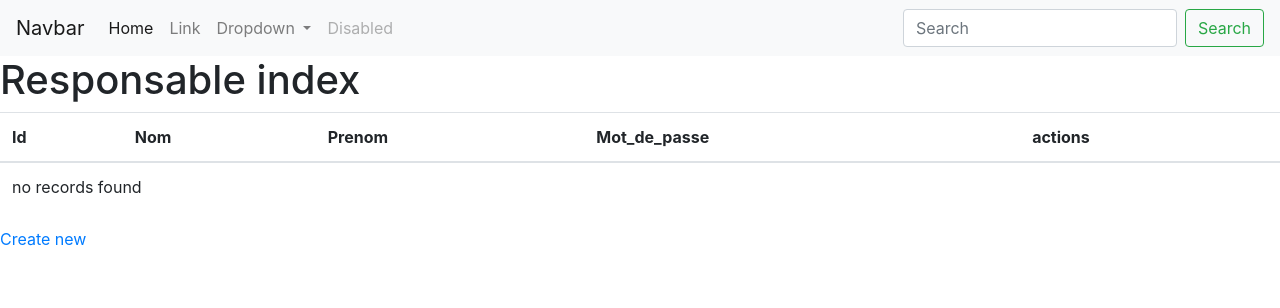
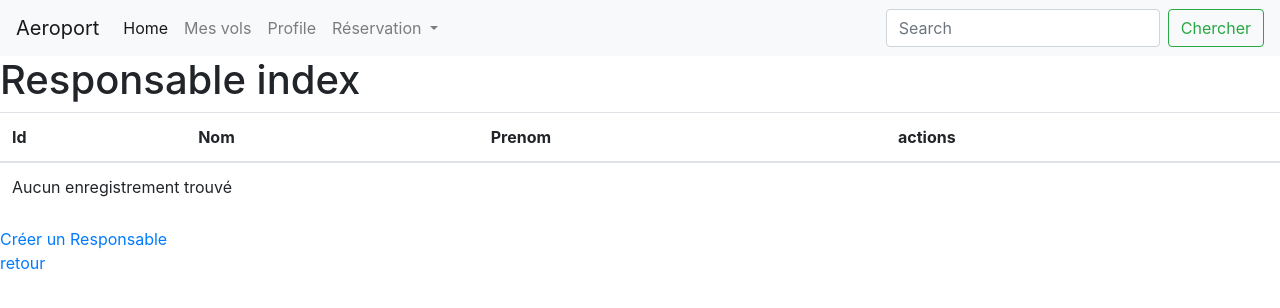
Before and after one commit to KevCheri/Aeroport, a Symfony app: template templates/responsable/index.html.twig in a window 1280 px wide. Shown: the top 308 px of the page. Run offline with Twig, Linux system fonts and the light colour scheme; the template is opened without the code that fills it, so the values that code supplies are empty; some libraries are stand-ins or nearby versions.

Commit message:
Debeug du Site

```diff
--- a/src/Controller/AdminController.php
+++ b/src/Controller/AdminController.php
@@ -25,7 +25,7 @@ class AdminController extends AbstractController
     {
         $em = $this->getDoctrine()->getManager();
         $users = $em->getRepository(User::class)->findAll();
-        return $this->render('user/listingUsers.html.twig',[
+        return $this->render('user/index.html.twig',[
             'users' => $users
         ]);
 
--- a/src/Controller/GestionnaireController.php
+++ b/src/Controller/GestionnaireController.php
@@ -54,7 +54,7 @@ class GestionnaireController extends AbstractController
             $user = new User();
             $user->setPassword("azerty");
             $user->setUsername($gestionnaire->getNom());
-            $user->setEmail($gestionnaire)->getEmail();
+            $user->setEmail($gestionnaire->getEmail());
             $user->setGestionnaire($gestionnaire);
             $entityManager->persist($user);
             $entityManager->flush();
--- a/src/Controller/PiloteController.php
+++ b/src/Controller/PiloteController.php
@@ -33,6 +33,7 @@ class PiloteController extends AbstractController
      * @param Request $request
      * @return Response
      */
+
     public function new(Request $request): Response
     {
         $pilote = new Pilote();
@@ -44,7 +45,7 @@ class PiloteController extends AbstractController
             $entityManager->persist($pilote);
             $entityManager->flush();
             $user = new User();
-            $user->setPassword();
+            $user->setPassword("azerty");
             $user->setUsername($pilote->getNom());
             $user->setEmail($pilote)->getEmail();
             $user->setPilote($pilote);
--- a/src/Form/GestionnaireType.php
+++ b/src/Form/GestionnaireType.php
@@ -14,7 +14,7 @@ class GestionnaireType extends AbstractType
         $builder
             ->add('nom')
             ->add('prenom')
-            ->add('mot_de_passe')
+            ->add('email')
 
         ;
     }
--- a/src/Form/ResponsableType.php
+++ b/src/Form/ResponsableType.php
@@ -14,8 +14,8 @@ class ResponsableType extends AbstractType
         $builder
             ->add('nom')
             ->add('prenom')
-            ->add('mot_de_passe')
-            ->add('user')
+            ->add('email')
+
         ;
     }
 
--- a/templates/admin/index.html.twig
+++ b/templates/admin/index.html.twig
@@ -7,7 +7,7 @@
 <div class="example-wrapper">
     <p><a class ="btn btn-primary btn-xs" href="{{ path('pilote_new') }}">Ajouter un Pilote</a></p>
     <p><a class ="btn btn-primary btn-xs" href="{{ path('gestionnaire_new') }}">Ajouter un Gestionnaire</a></p>
-    <!--<a class ="btn btn-primary btn-xs" href="">Ajouter un Responsable</a>-->
+    <p><a class ="btn btn-primary btn-xs" href="{{ path('responsable_new') }}">Ajouter un Responsable</a></p>
 </div>
 
     <div>
--- a/templates/base.html.twig
+++ b/templates/base.html.twig
@@ -2,13 +2,13 @@
 <html>
     <head>
         <meta charset="UTF-8">
-        <title>{% block title %}Welcome!{% endblock %}</title>
+        <title>{% block title %}{% endblock %}</title>
         {% block stylesheets %}
             <link rel="stylesheet" href="https://stackpath.bootstrapcdn.com/bootstrap/4.3.1/css/bootstrap.min.css" integrity="sha384-ggOyR0iXCbMQv3Xipma34MD+dH/1fQ784/j6cY/iJTQUOhcWr7x9JvoRxT2MZw1T" crossorigin="anonymous">
         {% endblock %}
     </head>
     <nav class="navbar navbar-expand-lg navbar-light bg-light">
-        <a class="navbar-brand" href="#">Navbar</a>
+        <a class="navbar-brand" href="/">Aeroport</a>
         <button class="navbar-toggler" type="button" data-toggle="collapse" data-target="#navbarSupportedContent" aria-controls="navbarSupportedContent" aria-expanded="false" aria-label="Toggle navigation">
             <span class="navbar-toggler-icon"></span>
         </button>
@@ -19,26 +19,23 @@
                     <a class="nav-link" href="#">Home <span class="sr-only">(current)</span></a>
                 </li>
                 <li class="nav-item">
-                    <a class="nav-link" href="#">Link</a>
+                    <a class="nav-link" href="vol/listingvolPassager.html.twig">Mes vols</a>
+                </li>
+                <li class="nav-item">
+                    <a class="nav-link" href="#" >Profile</a>
                 </li>
                 <li class="nav-item dropdown">
                     <a class="nav-link dropdown-toggle" href="#" id="navbarDropdown" role="button" data-toggle="dropdown" aria-haspopup="true" aria-expanded="false">
-                        Dropdown
+                        Réservation
                     </a>
                     <div class="dropdown-menu" aria-labelledby="navbarDropdown">
-                        <a class="dropdown-item" href="#">Action</a>
-                        <a class="dropdown-item" href="#">Another action</a>
-                        <div class="dropdown-divider"></div>
-                        <a class="dropdown-item" href="#">Something else here</a>
+                        <a class="dropdown-item" href="#">Reserver un vol</a>
                     </div>
-                </li>
-                <li class="nav-item">
-                    <a class="nav-link disabled" href="#" tabindex="-1" aria-disabled="true">Disabled</a>
                 </li>
             </ul>
             <form class="form-inline my-2 my-lg-0">
                 <input class="form-control mr-sm-2" type="search" placeholder="Search" aria-label="Search">
-                <button class="btn btn-outline-success my-2 my-sm-0" type="submit">Search</button>
+                <button class="btn btn-outline-success my-2 my-sm-0" type="submit">Chercher</button>
             </form>
         </div>
     </nav>
--- a/templates/gestionnaire/_form.html.twig
+++ b/templates/gestionnaire/_form.html.twig
@@ -1,4 +1,4 @@
 {{ form_start(form) }}
     {{ form_widget(form) }}
-    <button class="btn">{{ button_label|default('Save') }}</button>
+    <button class="btn">{{ button_label|default('Sauvegarder') }}</button>
 {{ form_end(form) }}
--- a/templates/gestionnaire/index.html.twig
+++ b/templates/gestionnaire/index.html.twig
@@ -11,7 +11,6 @@
                 <th>Id</th>
                 <th>Nom</th>
                 <th>Prenom</th>
-                <th>Mot_de_passe</th>
                 <th>actions</th>
             </tr>
         </thead>
@@ -21,7 +20,6 @@
                 <td>{{ gestionnaire.id }}</td>
                 <td>{{ gestionnaire.nom }}</td>
                 <td>{{ gestionnaire.prenom }}</td>
-                <td>{{ gestionnaire.motDePasse }}</td>
                 <td>
                     <a href="{{ path('gestionnaire_show', {'id': gestionnaire.id}) }}">Voir</a>
                     <a href="{{ path('gestionnaire_edit', {'id': gestionnaire.id}) }}">Modifier</a>
--- a/templates/gestionnaire/show.html.twig
+++ b/templates/gestionnaire/show.html.twig
@@ -19,10 +19,7 @@
                 <th>Prenom</th>
                 <td>{{ gestionnaire.prenom }}</td>
             </tr>
-            <tr>
-                <th>Mot_de_passe</th>
-                <td>{{ gestionnaire.motDePasse }}</td>
-            </tr>
+
         </tbody>
     </table>
 
--- a/templates/pilote/index.html.twig
+++ b/templates/pilote/index.html.twig
@@ -34,4 +34,6 @@
     </table>
 
     <a href="{{ path('pilote_new') }}">Créer un nouveau pilote</a>
+    <p><a href="{{ path('admin') }}">Retour</a></p>
+
 {% endblock %}
--- a/templates/responsable/_form.html.twig
+++ b/templates/responsable/_form.html.twig
@@ -1,4 +1,4 @@
 {{ form_start(form) }}
     {{ form_widget(form) }}
-    <button class="btn">{{ button_label|default('Save') }}</button>
+    <button class="btn">{{ button_label|default('Sauvegarder') }}</button>
 {{ form_end(form) }}
--- a/templates/responsable/index.html.twig
+++ b/templates/responsable/index.html.twig
@@ -11,7 +11,6 @@
                 <th>Id</th>
                 <th>Nom</th>
                 <th>Prenom</th>
-                <th>Mot_de_passe</th>
                 <th>actions</th>
             </tr>
         </thead>
@@ -21,19 +20,19 @@
                 <td>{{ responsable.id }}</td>
                 <td>{{ responsable.nom }}</td>
                 <td>{{ responsable.prenom }}</td>
-                <td>{{ responsable.motDePasse }}</td>
                 <td>
-                    <a href="{{ path('responsable_show', {'id': responsable.id}) }}">show</a>
-                    <a href="{{ path('responsable_edit', {'id': responsable.id}) }}">edit</a>
+                    <a href="{{ path('responsable_show', {'id': responsable.id}) }}">Voir</a>
+                    <a href="{{ path('responsable_edit', {'id': responsable.id}) }}">Modifier</a>
                 </td>
             </tr>
         {% else %}
             <tr>
-                <td colspan="5">no records found</td>
+                <td colspan="5">Aucun enregistrement trouvé</td>
             </tr>
         {% endfor %}
         </tbody>
     </table>
 
-    <a href="{{ path('responsable_new') }}">Create new</a>
+    <a href="{{ path('responsable_new') }}">Créer un Responsable</a>
+    <p><a href="{{ path('admin') }}">retour</a></p>
 {% endblock %}
--- a/templates/responsable/show.html.twig
+++ b/templates/responsable/show.html.twig
@@ -19,10 +19,7 @@
                 <th>Prenom</th>
                 <td>{{ responsable.prenom }}</td>
             </tr>
-            <tr>
-                <th>Mot_de_passe</th>
-                <td>{{ responsable.motDePasse }}</td>
-            </tr>
+
         </tbody>
     </table>
 
```
Also changed, not shown: src/Controller/ResponsableController.php (+8 -0 lines), src/Entity/Gestionnaire.php (+17 -5 lines), src/Entity/Responsable.php (+17 -5 lines), templates/user/index.html.twig (+4 -4 lines), 1 other file.
